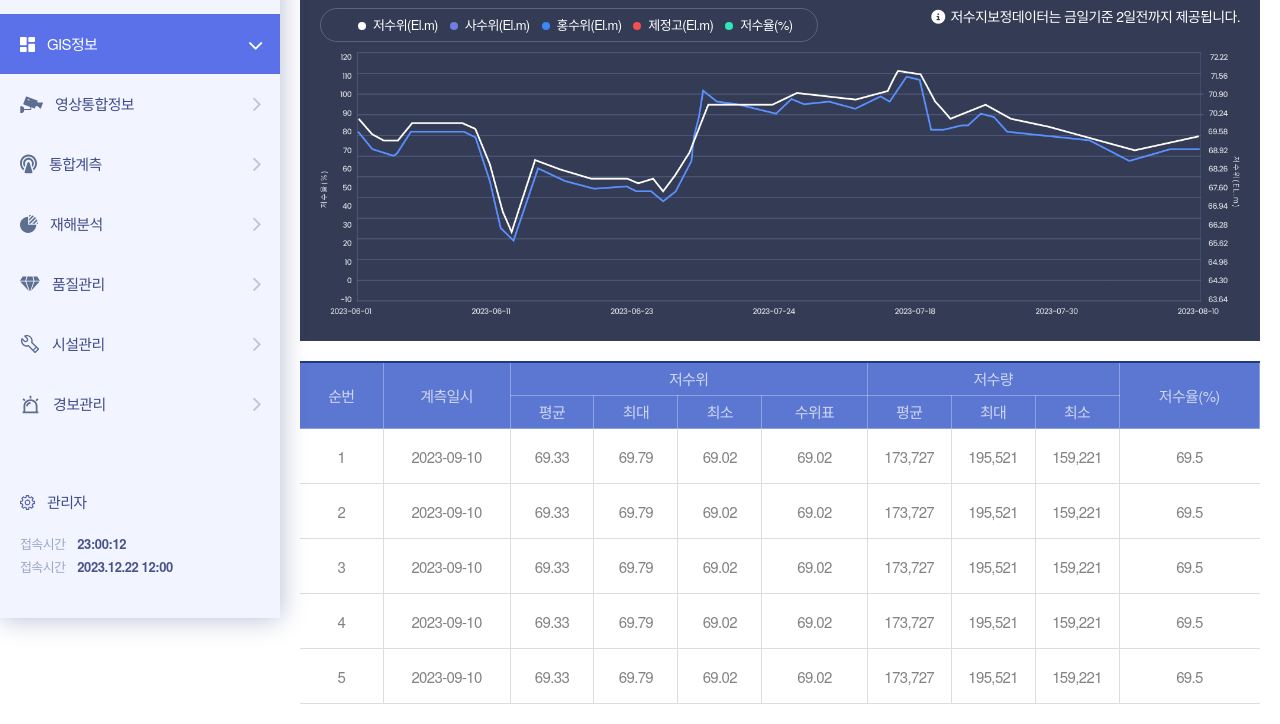
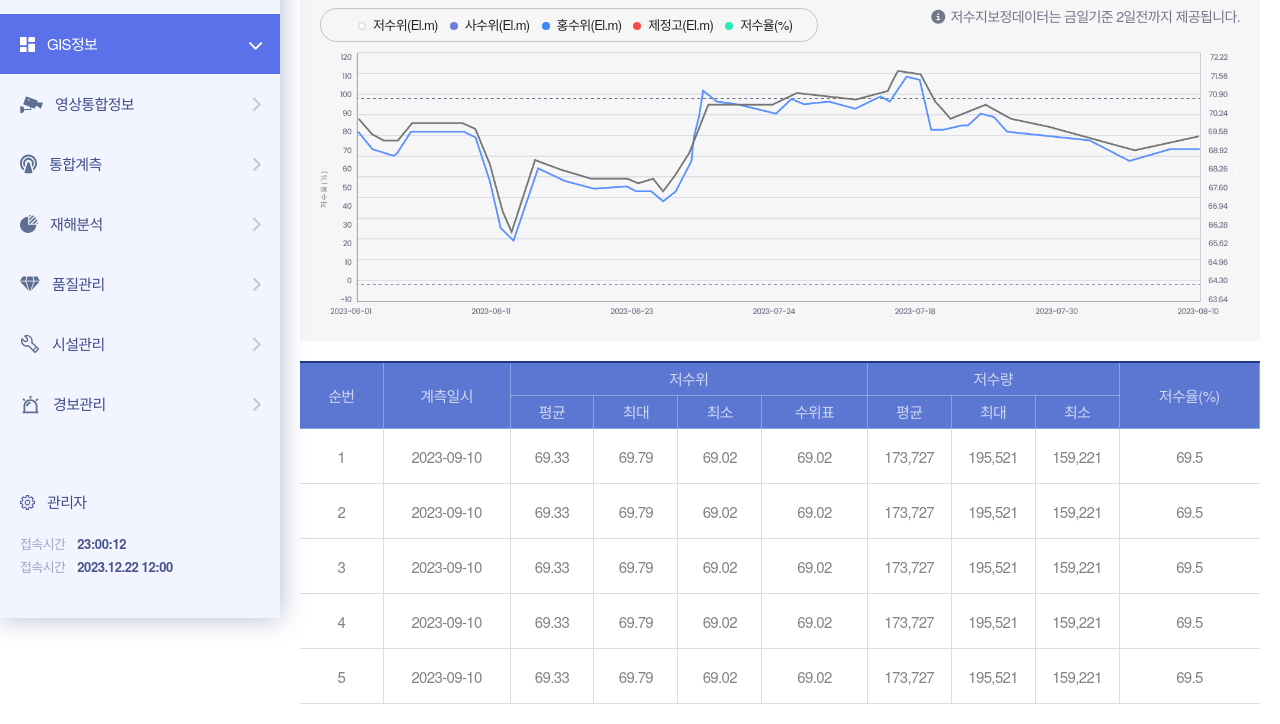
Before and after one commit to jin-ii/E-q_cod, a plain HTML site: page sub.html in a window 1280 px wide. Shown: the part 182-906 px from the top of the page. Drawn offline with nearby package versions, Linux system fonts and the light colour scheme; a web font is replaced by a local one.

Commit message:
style : 그래프 색상 밝은 스타일로 변경

```diff
--- a/css/common.css
+++ b/css/common.css
@@ -3,15 +3,21 @@
 .area_graph1{position:relative;width:100%;padding:20px;background:#333B55;display:flex;justify-content:center;align-items:center;}
 .area_graph1 .graph_box{width:100%;height:100%;margin:40px 0 0 0;display:flex;justify-content:center;}
 
+.area_graph2{position:relative;width:100%;padding:20px;background:#F6F6F6;display:flex;justify-content:center;align-items:center;}
+.area_graph2 .graph_box{width:100%;height:100%;margin:40px 0 0 0;display:flex;justify-content:center;}
+
 /* 범례 */
 .legend_box{display:flex;position:absolute;top:20px;left:20px;z-index:1;background:transparent;border:1px solid rgba(255,255,255,0.2);border-radius:20px;padding:8px 25px}
 .legend_box span{color:#fff;font-size:13px}
 .legend_box i.point{display:inline-block;border-radius:50%;width:8px;height:8px;margin:0 7px 0 12px}
-.legend_box i.point1{background:#fff}
+.legend_box i.point1{background:#fff;border:1px solid #ccc}
 .legend_box i.point2{background:#6F7DE0}
 .legend_box i.point3{background:#3B86F8}
 .legend_box i.point4{background:#F54E4E}
 .legend_box i.point5{background:#2DE8BB}
+
+.area_graph2 .legend_box{border:1px solid rgba(0,0,0,0.2)}
+.area_graph2 .legend_box span{color:#222}
 
 /* 테이블 */
 .table_type1{margin-top:20px}
@@ -25,6 +31,10 @@
 /* tip */
 .tip_white{color:#fff;font-weight:300;font-size:14px}
 .tip_white i{margin-right:6px}
+
+.tip_black{color:#737789;font-weight:300;font-size:14px}
+.tip_black i{margin-right:6px}
+
 .graph_tip{position:absolute;top:20px;right:20px}
 
 
--- a/sub.html
+++ b/sub.html
@@ -270,7 +270,7 @@
                 <!-- 서브 콘텐츠 -->
                 <div class="contents_wrap">
                     <!-- 그래프영역 -->
-                    <div class="area_graph1">
+                    <div class="area_graph2">
                         <!-- 범례 -->
                         <div class="legend_box">
                             <span class=""><i class="point point1"></i>저수위(El.m)</span>
@@ -282,11 +282,11 @@
                         <!-- //범례 -->
 
                         <!-- tip -->
-                        <div class="tip_white graph_tip"><i class="fa-solid fa-circle-info"></i>저수지보정데이터는 금일기준 2일전까지 제공됩니다.</div>
+                        <div class="tip_black graph_tip"><i class="fa-solid fa-circle-info"></i>저수지보정데이터는 금일기준 2일전까지 제공됩니다.</div>
 
                         <!-- //tip -->
                         <div class="graph_box">
-                            <img src="./images/common/sample_graph1.png" alt="">
+                            <img src="./images/common/sample_graph2.png" alt="">
                         </div>
 
                     </div>
```
Also changed, not shown: images/common/sample_graph2.png (added).
